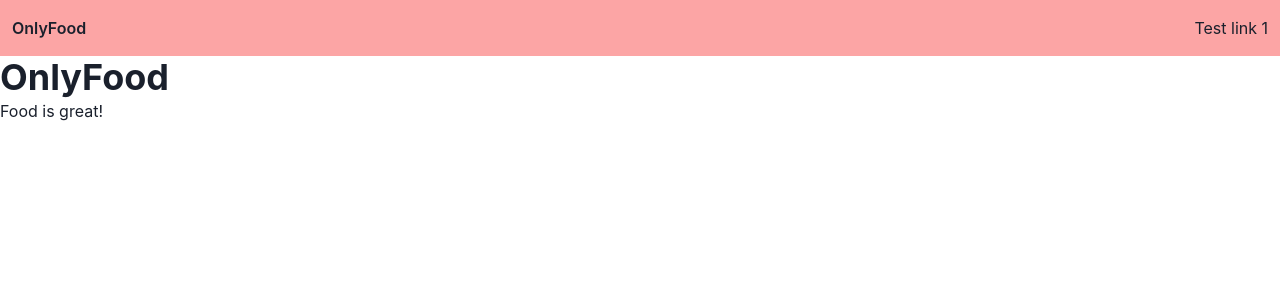
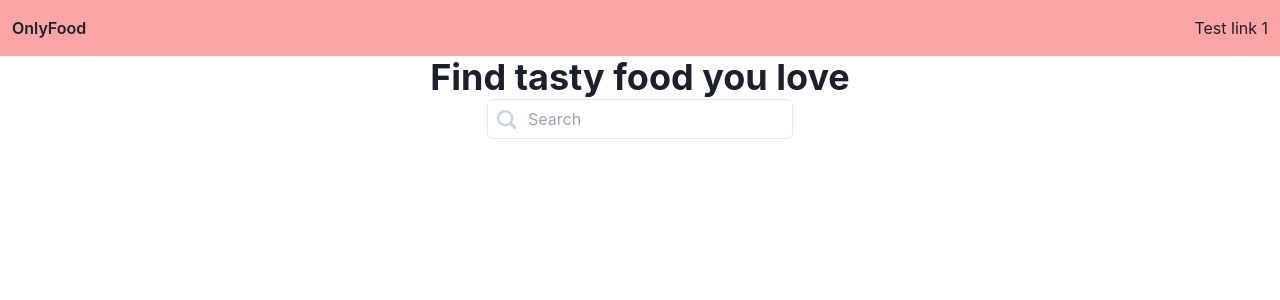
Before and after one commit to bananamonkey4655/onlyfoods, a Next.js app: page / in a window 1280 px wide. Shown: the top 300 px of the page. Built offline with nearby package versions, Linux system fonts and the light colour scheme.

Commit message:
Home page

```diff
--- a/package.json
+++ b/package.json
@@ -9,6 +9,7 @@
     "lint": "next lint"
   },
   "dependencies": {
+    "@chakra-ui/icons": "^2.0.4",
     "@chakra-ui/react": "^2.2.4",
     "@emotion/react": "^11.10.0",
     "@emotion/styled": "^11.10.0",
--- a/pages/index.tsx
+++ b/pages/index.tsx
@@ -1,8 +1,28 @@
 import type { NextPage } from "next";
 import Head from "next/head";
-import { Heading, Highlight, Text } from "@chakra-ui/react";
+import {
+  Container,
+  Heading,
+  Input,
+  InputGroup,
+  InputLeftElement,
+} from "@chakra-ui/react";
+import { Search2Icon } from "@chakra-ui/icons";
+import React, { useState } from "react";
 
 const Home: NextPage = () => {
+  const [query, setQuery] = useState("");
+
+  const handleChange = (event: React.FormEvent<HTMLInputElement>) => {
+    setQuery(event.currentTarget.value);
+  };
+
+  const handleSubmit = (event: React.FormEvent) => {
+    event.preventDefault();
+    console.log(query);
+    setQuery("");
+  };
+
   return (
     <div>
       <Head>
@@ -10,10 +30,19 @@ const Home: NextPage = () => {
         <meta name="description" content="Generated by create next app" />
         <link rel="icon" href="/favicon.ico" />
       </Head>
-      <main>
-        <Heading>OnlyFood</Heading>
-        <Text>Food is great!</Text>
-      </main>
+      <Container centerContent>
+        <Heading>Find tasty food you love</Heading>
+        <form onSubmit={handleSubmit}>
+          <InputGroup>
+            <InputLeftElement
+              children={<Search2Icon />}
+              color="gray.300"
+              fontSize="1.2em"
+            />
+            <Input value={query} onChange={handleChange} placeholder="Search" />
+          </InputGroup>
+        </form>
+      </Container>
     </div>
   );
 };
```
Also changed, not shown: 1 other file (tests, documents, lock files or other folders).
